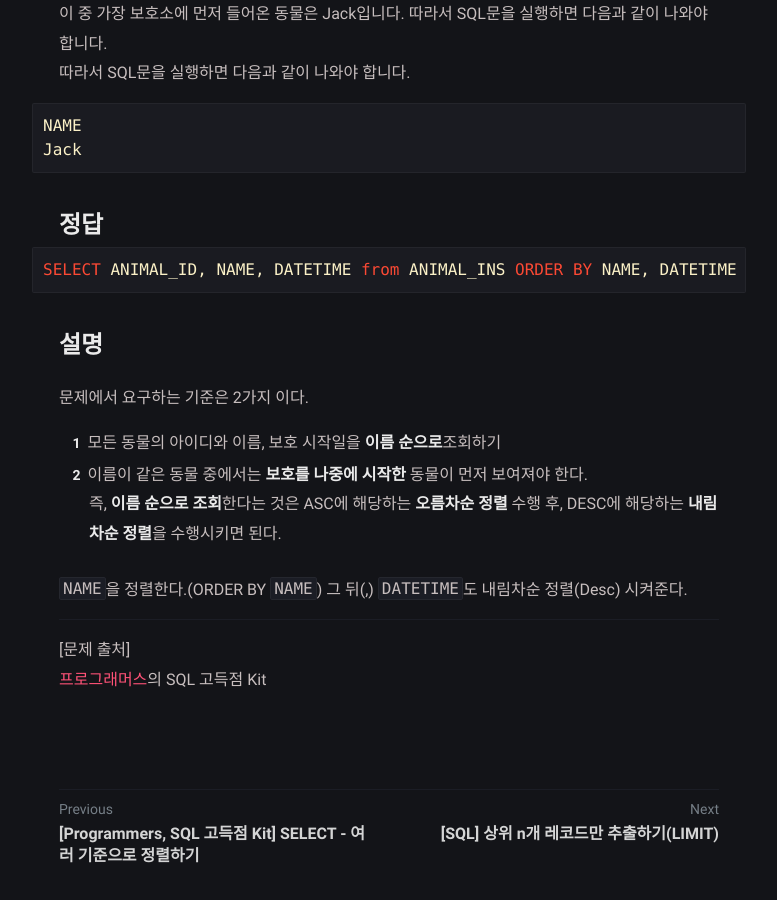
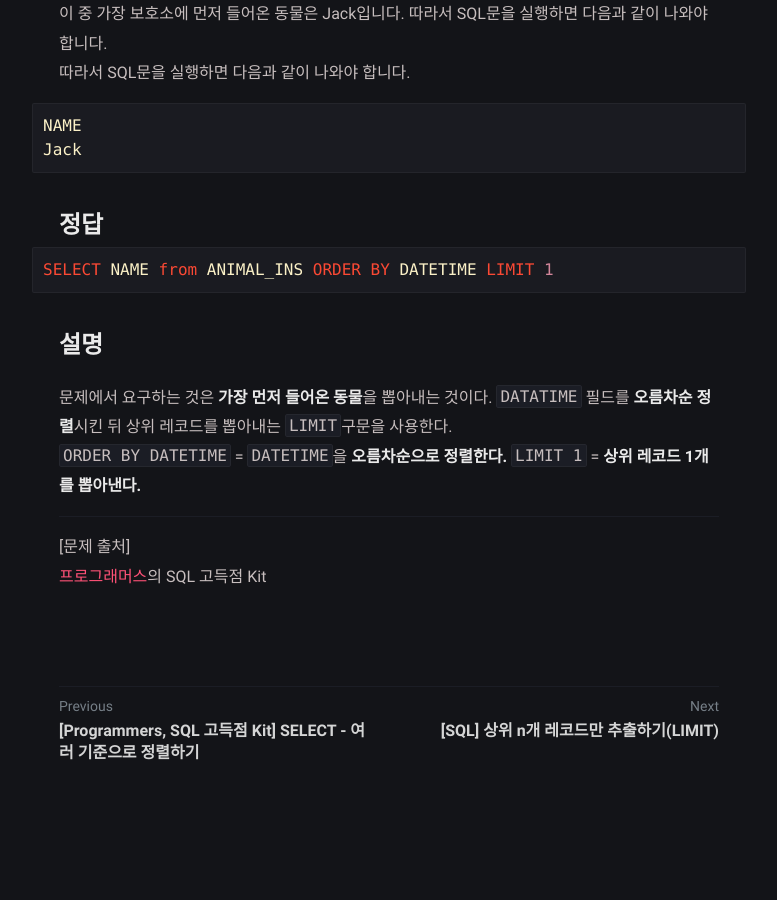
Before and after one commit to YunDaeHyeon/YunDaeHyeon.github.io, a Jekyll site: the page built from _posts/Programmers/2022-03-01-programmers-post7.md, in a window 1280 px wide and 900 px high, scrolled down 1548 px. Shown: the whole window, without its empty margins (251-1028 px from the left). Built offline with Jekyll 4.4.1, drawn with Linux system fonts in a browser that asks for light colours; comment, search, counter and statistics services are not loaded.

Commit message:
windows-22.03.01 programmers post7 add

````diff
--- a/_posts/Programmers/2022-03-01-programmers-post7.md
+++ b/_posts/Programmers/2022-03-01-programmers-post7.md
@@ -47,16 +47,13 @@ Jack
 
 # 정답
 ```sql
-SELECT ANIMAL_ID, NAME, DATETIME from ANIMAL_INS ORDER BY NAME, DATETIME Desc
+SELECT NAME from ANIMAL_INS ORDER BY DATETIME LIMIT 1
 ```
 
 # 설명
-문제에서 요구하는 기준은 2가지 이다.
-1. 모든 동물의 아이디와 이름, 보호 시작일을 **이름 순으로**조회하기
-2. 이름이 같은 동물 중에서는 **보호를 나중에 시작한** 동물이 먼저 보여져야 한다.
-즉, **이름 순으로 조회**한다는 것은 ASC에 해당하는 **오름차순 정렬** 수행 후, DESC에 해당하는 **내림차순 정렬**을 수행시키면 된다.
-
-`NAME`을 정렬한다.(ORDER BY `NAME`) 그 뒤(,) `DATETIME`도 내림차순 정렬(Desc) 시켜준다.
+문제에서 요구하는 것은 **가장 먼저 들어온 동물**을 뽑아내는 것이다. `DATATIME` 필드를 **오름차순 정렬**시킨 뒤 상위 레코드를 뽑아내는 `LIMIT`구문을 사용한다.
+`ORDER BY DATETIME` = `DATETIME`을 **오름차순으로 정렬한다.**
+`LIMIT 1` = **상위 레코드 1개를 뽑아낸다.**
 
 ---
 [문제 출처]
````
